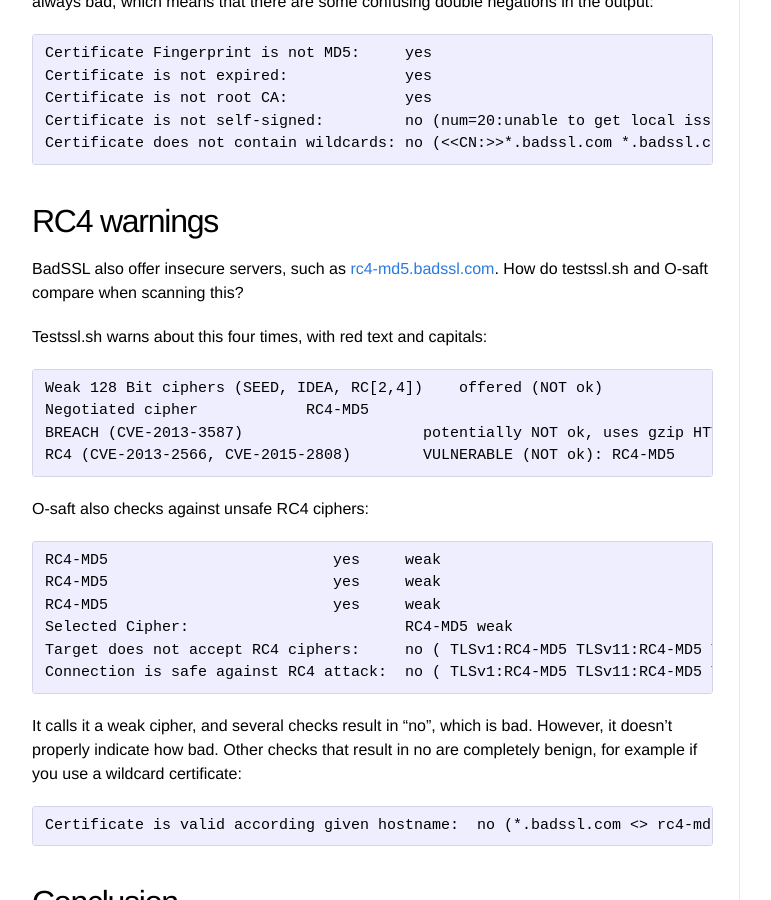
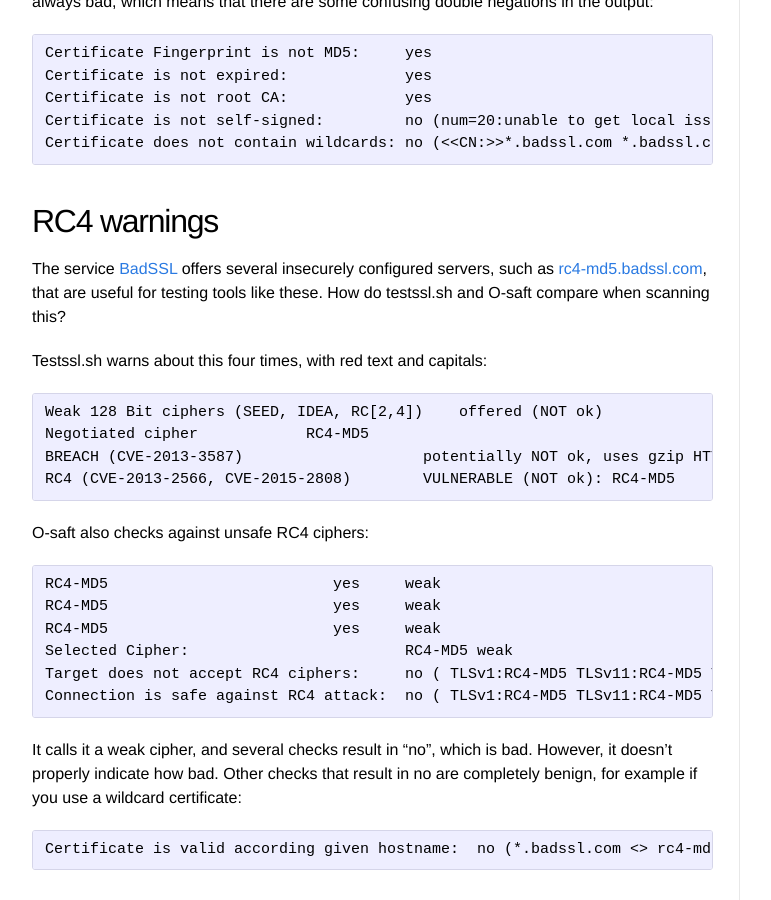
Before and after one commit to Sjord/Sjord.github.io, a Jekyll site: the page built from _posts/2017-12-05-testssl-sh-vs-owasp-o-saft.md, in a window 1280 px wide and 900 px high, scrolled down 953 px. Shown: the whole window, without its empty margins (108-879 px from the left). Built offline with Jekyll 4.4.1, drawn with Linux system fonts in a browser that asks for light colours.

Commit message:
Testssl update

```diff
--- a/_posts/2017-12-05-testssl-sh-vs-owasp-o-saft.md
+++ b/_posts/2017-12-05-testssl-sh-vs-owasp-o-saft.md
@@ -32,7 +32,7 @@
 
 ## RC4 warnings
 
-BadSSL also offer insecure servers, such as [rc4-md5.badssl.com](https://rc4-md5.badssl.com/). How do testssl.sh and O-saft compare when scanning this?
+The service [BadSSL](https://badssl.com/) offers several insecurely configured servers, such as [rc4-md5.badssl.com](https://rc4-md5.badssl.com/), that are useful for testing tools like these. How do testssl.sh and O-saft compare when scanning this?
 
 Testssl.sh warns about this four times, with red text and capitals:
 
```
